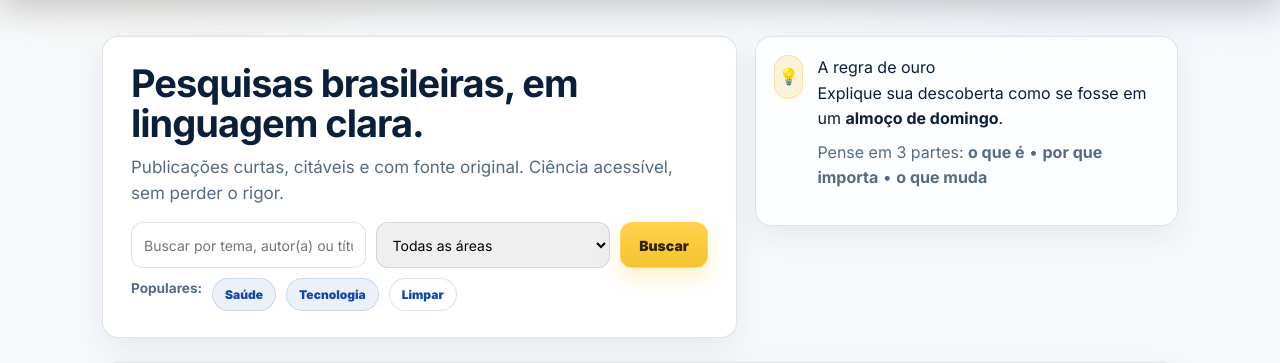
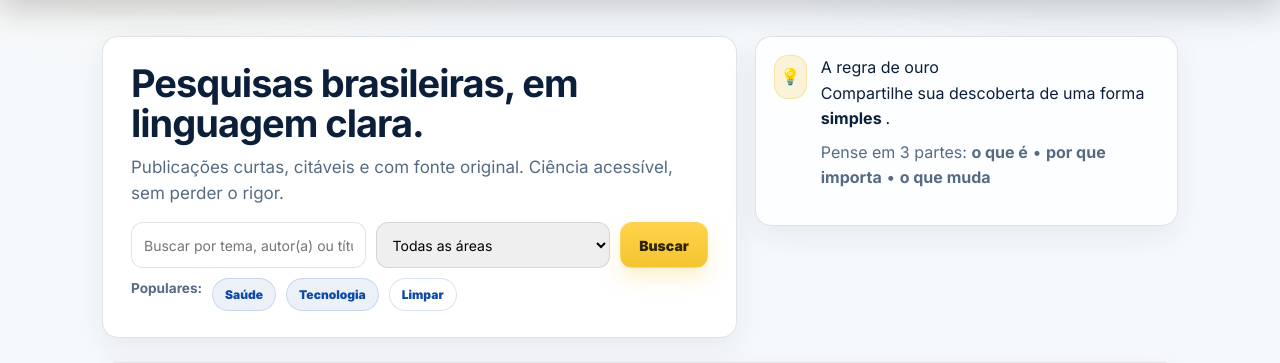
Before and after one commit to sabrinaandraderocha-cmyk/ipe, a Flask app: page / in a window 1280 px wide. Shown: the part 105-468 px from the top of the page. Run offline with Flask 3, Linux system fonts and the light colour scheme; data that the repository does not hold is empty; some libraries are stand-ins or nearby versions.

Commit message:
Update index.html

```diff
--- a/templates/index.html
+++ b/templates/index.html
@@ -60,7 +60,7 @@
       <span class="callout-title">A regra de ouro</span>
 
       <p style="margin:0;">
-        Explique sua descoberta como se fosse em um <b>almoço de domingo</b>.
+        Compartilhe sua descoberta de uma forma <b> simples </b>.
       </p>
 
       <p class="muted" style="margin-top:8px;">
```
